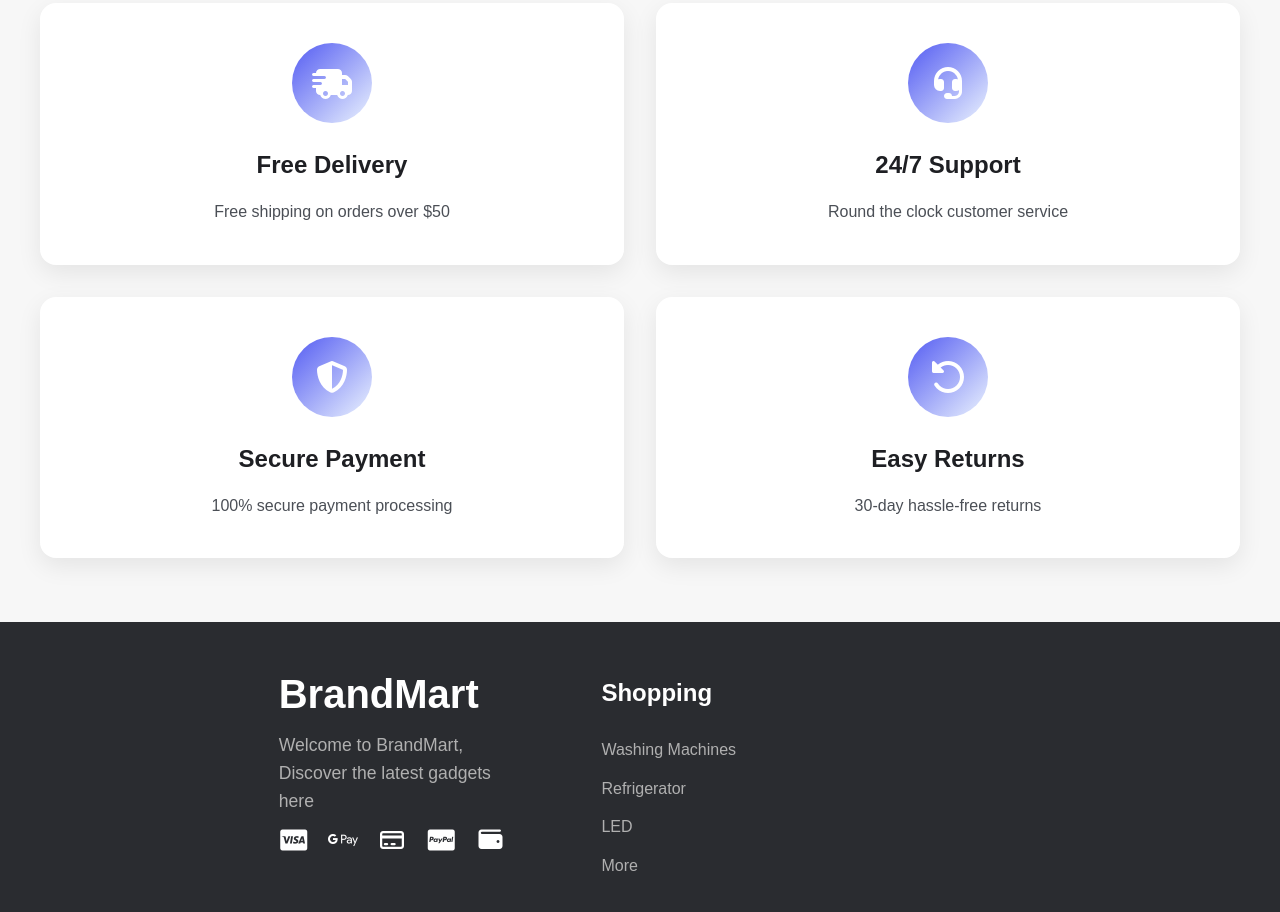
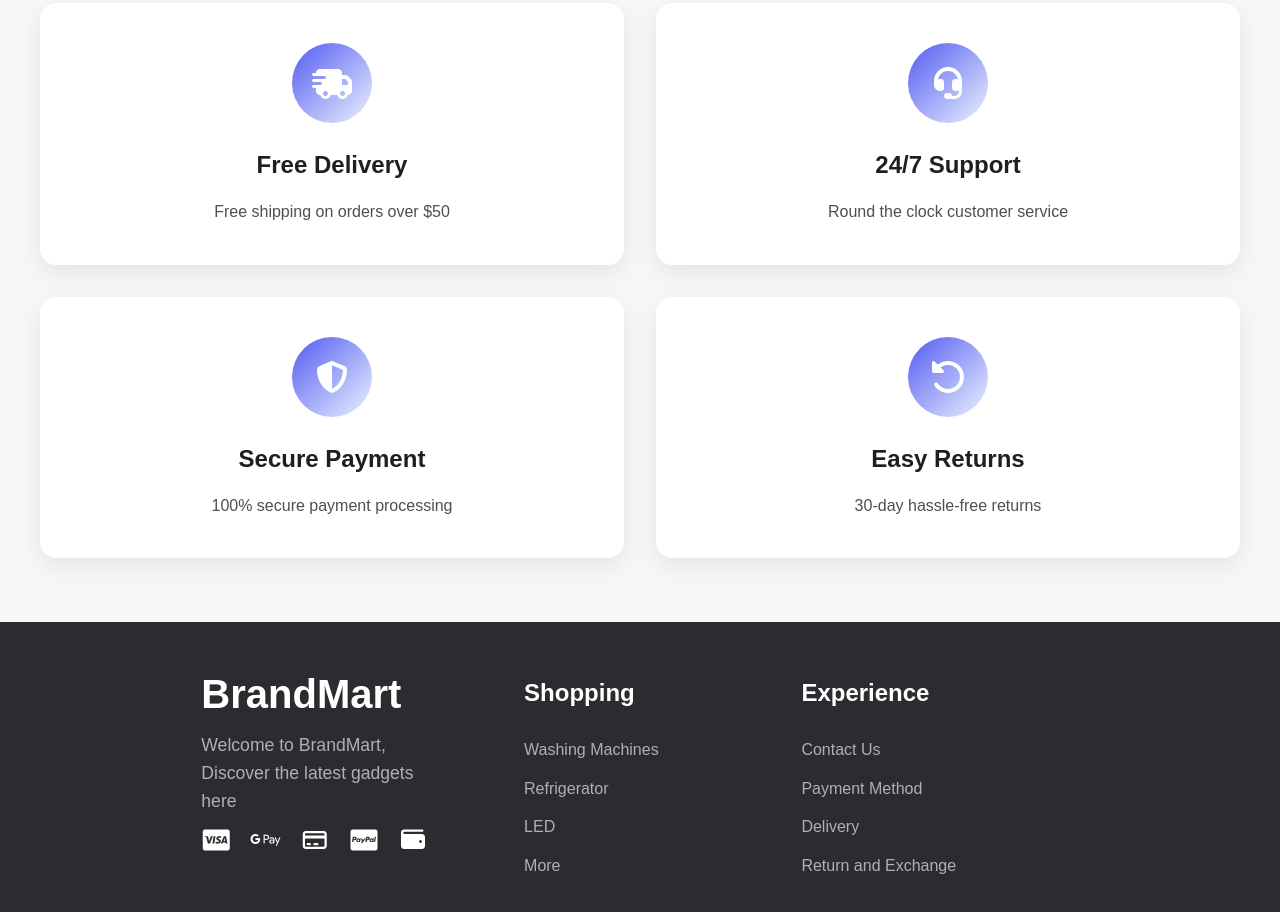
Before and after one commit to dishusingla001/BrandMart-Electronics, a website built with Vite: page index.html in a window 1280 px wide. Shown: the part 2044-2956 px from the top of the page. Built offline with nearby package versions, Linux system fonts and the light colour scheme; a web font is replaced by a local one.

Commit message:
add css in the footer tag

```diff
--- a/index.html
+++ b/index.html
@@ -363,7 +363,13 @@
         </div>
 
       <div class="experience-tag">
-
+          <ul>
+            <li id="experience-li-tag">Experience</li>
+            <li>Contact Us</li>
+            <li>Payment Method</li>
+            <li>Delivery</li>
+            <li>Return and Exchange</li>
+          </ul>
       </div>
 
       <div class="newsletter-section">
--- a/src/style.css
+++ b/src/style.css
@@ -1118,3 +1118,90 @@ body {
     font-size: 0.9rem;
   }
 }
+
+/* Experience Tag Styles */
+.experience-tag {
+  flex: 1;
+  display: flex;
+  flex-direction: column;
+  gap: 1.5rem;
+}
+
+#experience-li-tag {
+  font-size: 1.5rem;
+  font-weight: 700;
+  font-family: "Momo Trust Display", sans-serif;
+  color: white;
+  margin-bottom: 0.6rem;
+  padding-bottom: 0.5rem;
+  display: inline-block;
+  width: fit-content;
+}
+
+.experience-tag ul {
+  list-style: none;
+  display: flex;
+  flex-direction: column;
+  gap: 0.3rem;
+  padding: 0;
+  margin: 0;
+}
+
+.experience-tag ul li {
+  color: #b0b0b0;
+  font-size: 1rem;
+  cursor: pointer;
+  transition: all 0.3s ease;
+  padding: 0.3rem 0;
+  position: relative;
+}
+
+.experience-tag ul li:not(#experience-li-tag):hover {
+  color: white;
+  padding-left: 0.5rem;
+  transform: translateX(5px);
+}
+
+.experience-tag ul li:not(#experience-li-tag)::before {
+  content: '';
+  position: absolute;
+  left: -10px;
+  top: 50%;
+  transform: translateY(-50%);
+  width: 0;
+  height: 2px;
+  transition: width 0.3s ease;
+}
+
+.experience-tag ul li:not(#experience-li-tag):hover::before {
+  width: 8px;
+}
+
+/* Responsive Design for Experience Tag */
+@media (max-width: 1024px) {
+  #experience-li-tag {
+    font-size: 1.3rem;
+  }
+
+  .experience-tag ul li {
+    font-size: 0.95rem;
+  }
+}
+
+@media (max-width: 768px) {
+  .experience-tag {
+    gap: 1rem;
+  }
+
+  #experience-li-tag {
+    font-size: 1.2rem;
+  }
+
+  .experience-tag ul {
+    gap: 0.6rem;
+  }
+
+  .experience-tag ul li {
+    font-size: 0.9rem;
+  }
+}
```
